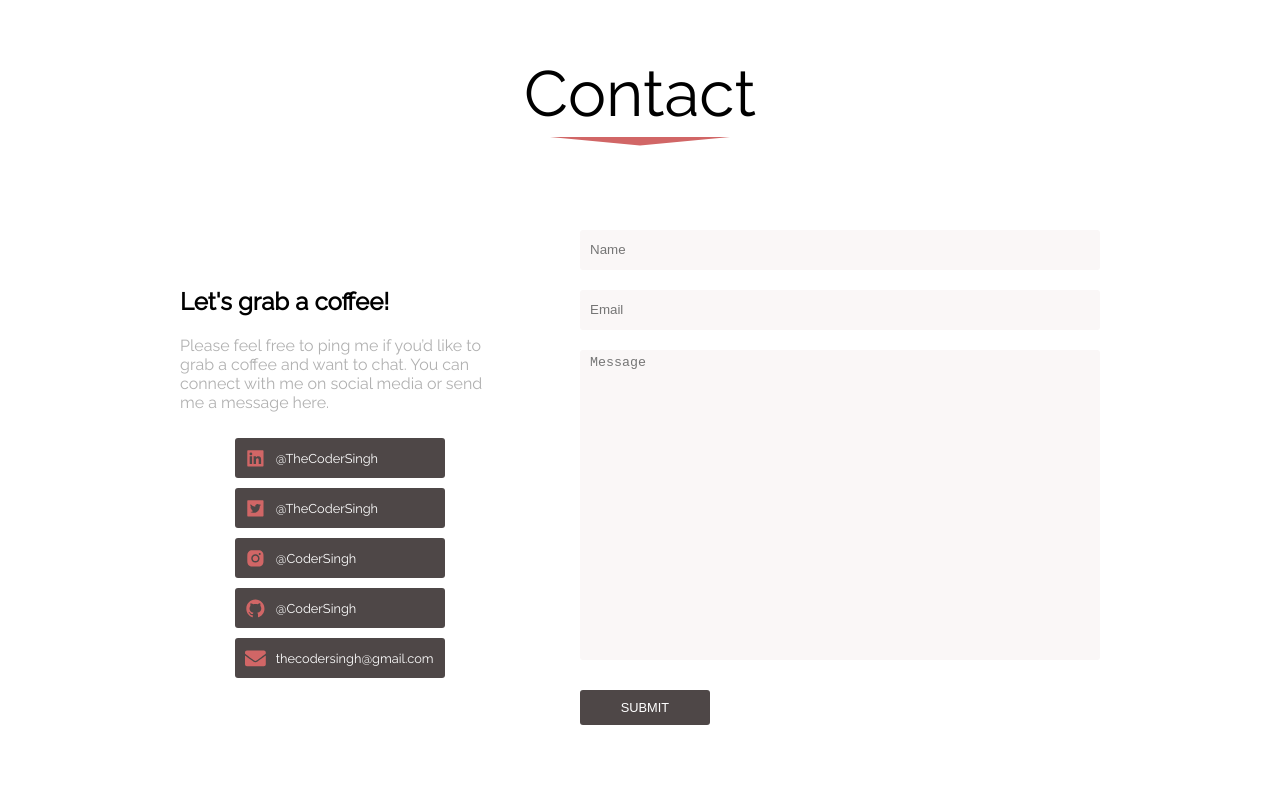
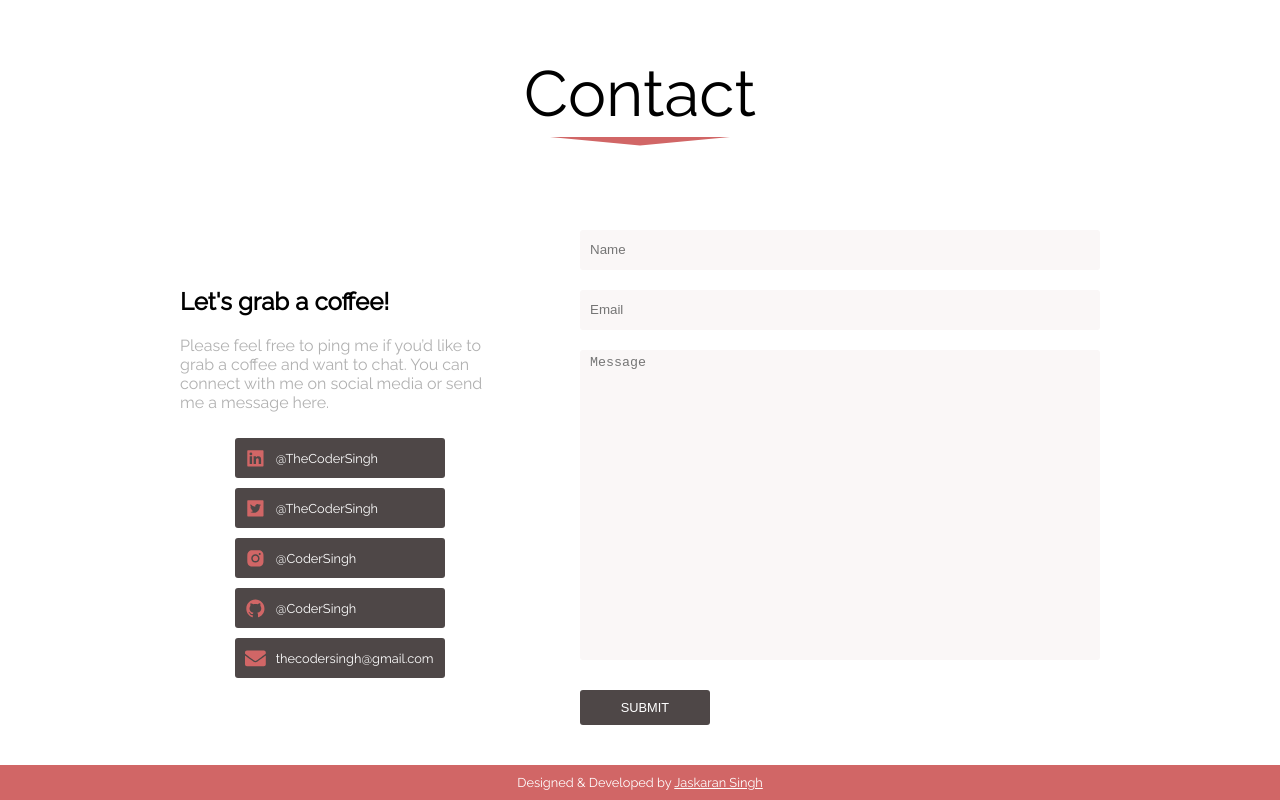
Before and after one commit to TheCoderSingh/portfolio, a React (Create React App) app: page / in a window 1280 px wide. Shown: the part 2766-3566 px from the top of the page. Before the commit the page ends 3491 px from the top, so only its background shows below. Built offline with nearby package versions, Linux system fonts and the light colour scheme.

Commit message:
Create footer, add style

```diff
--- a/src/App.js
+++ b/src/App.js
@@ -3,12 +3,13 @@ import Home from "./components/Home/Home";
 import Projects from "./components/Projects/Projects";
 import Skills from "./components/Skills/Skills";
 import Publications from "./components/Publications/Publications";
+import Contact from "./components/Contact/Contact";
+import Footer from "./components/Footer/Footer";
 
 import { ProjectsData } from "./components/Projects/ProjectsData";
 import { PublicationsData } from "./components/Publications/PublicationsData";
 
 import "./App.scss";
-import Contact from "./components/Contact/Contact";
 
 function App() {
   return (
@@ -19,6 +20,7 @@ function App() {
       <Skills />
       <Publications publications={PublicationsData} />
       <Contact />
+      <Footer />
     </div>
   );
 }
--- /dev/null
+++ b/src/components/Footer/Footer.js
@@ -0,0 +1,9 @@
+import "./Footer.scss";
+
+const Footer = () => {
+    return (
+        <div id="footer">Designed &amp; Developed by <a href="/">Jaskaran Singh</a></div>
+    );
+};
+
+export default Footer;
--- /dev/null
+++ b/src/components/Footer/Footer.scss
@@ -0,0 +1,15 @@
+@import "../../Imports.scss";
+
+#footer {
+    font-family: "Raleway", sans-serif;
+    background: $primary;
+    margin-top: 40px;
+    text-align: center;
+    padding: 10px;
+    color: #fff;
+    font-size: 0.8em;
+
+    a {
+        color: #fff;
+    }
+}
```
